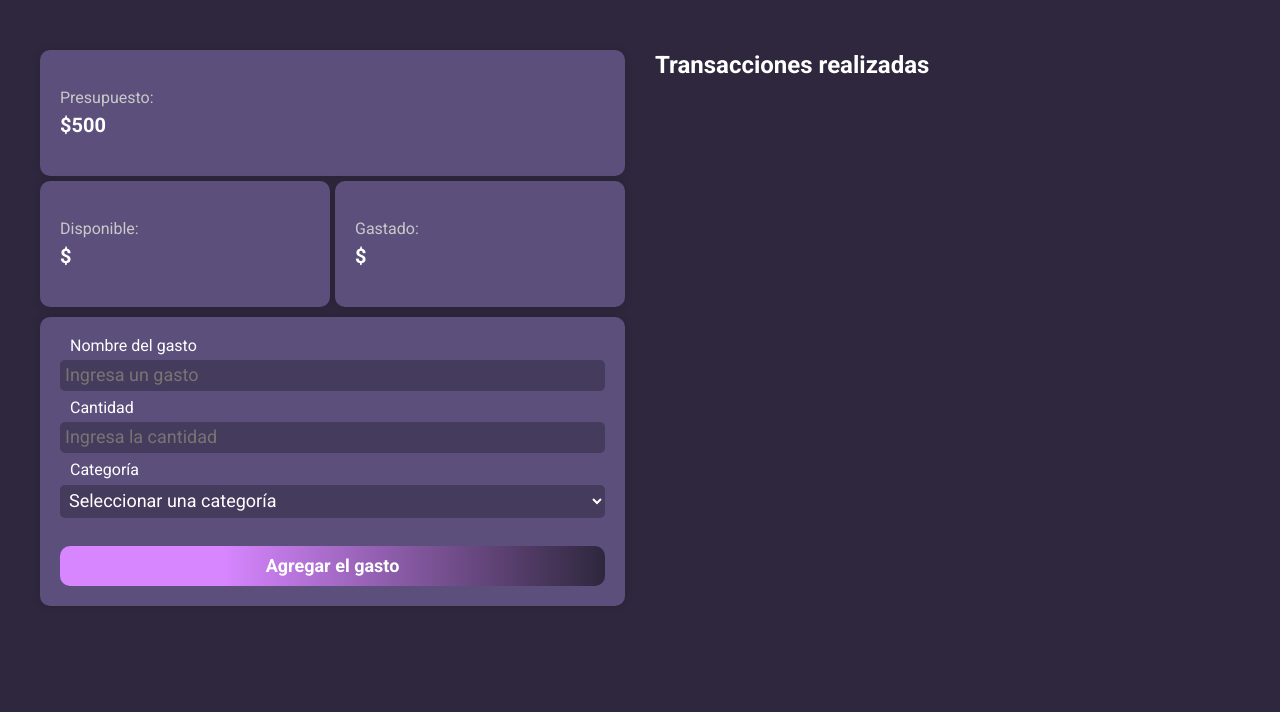
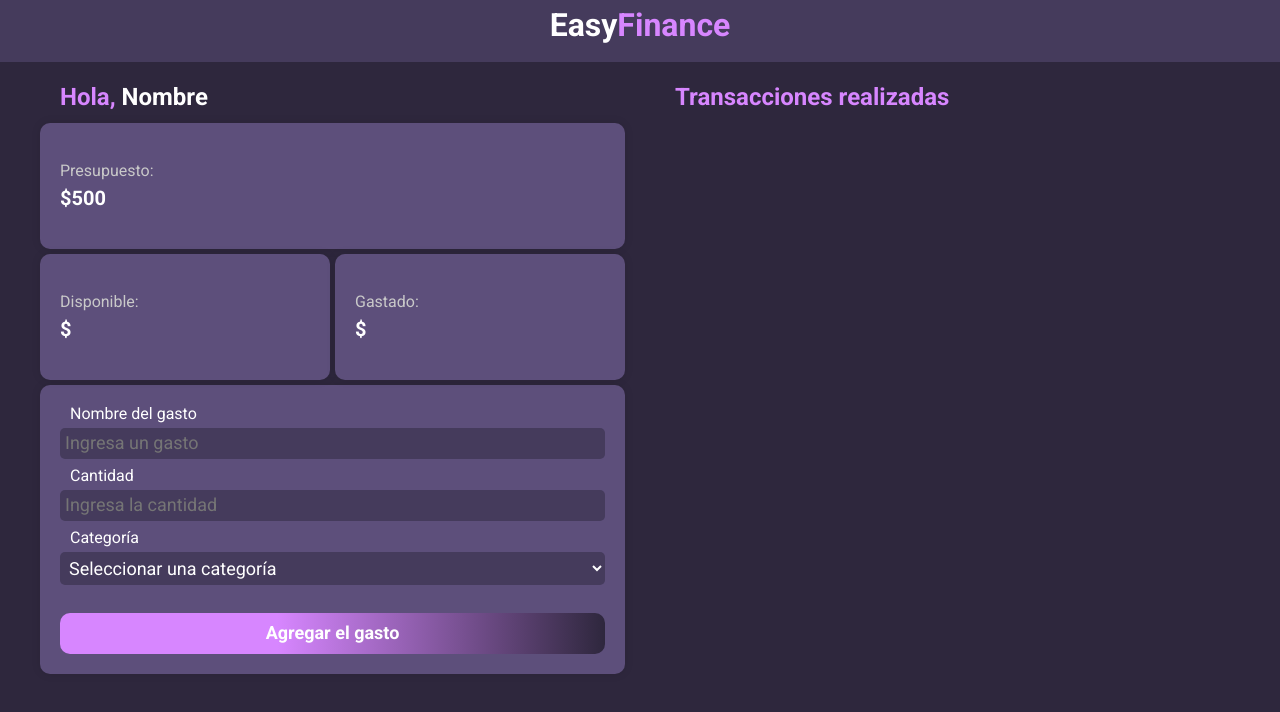
Before and after one commit to ElielM9/EasyFinance-AdminPresupuesto-POO, a website: page src/views/index.html in a window 1280 px wide. Drawn offline with nearby package versions, Linux system fonts and the light colour scheme; files that its build step writes are made by us from their sources.

Commit message:
Agregadas mejoras en el diseño

```diff
--- a/src/scss/base/_typography.scss
+++ b/src/scss/base/_typography.scss
@@ -20,7 +20,9 @@ h3 {
 }
 
 [class$="__heading"] {
-  margin: 2rem 0;
+  margin: 1rem 2rem;
+  margin-top: 0;
+  color: var.$secondary-color;
 }
 
 a {
--- a/src/scss/components/_budgetForm.scss
+++ b/src/scss/components/_budgetForm.scss
@@ -35,11 +35,7 @@
 
   &__btn {
     @include mix.button(
-      linear-gradient(
-        90deg,
-        rgba(215, 134, 255, 1) 30%,
-        rgba(46, 39, 61, 1) 100%
-      ),
+      linear-gradient(90deg, var.$secondary-color 40%, var.$primary-color 100%),
       var.$white
     );
   }
--- a/src/scss/config/_variables.scss
+++ b/src/scss/config/_variables.scss
@@ -9,6 +9,7 @@ $primary-font: "Roboto", sans-serif;
 
 // Colors
 $primary-color: #2e273d;
+$secondary-color: #d786ff;
 $black: #111;
 $white: #ffffff;
 $darkGray: #c9c9c9;
--- a/src/scss/layout/_budgetSection.scss
+++ b/src/scss/layout/_budgetSection.scss
@@ -2,11 +2,9 @@
 @use "config/mixins" as mix;
 
 .budget {
-  &__grid {
-    @include mix.grid(1, 3rem);
-
-    @include mix.tablet {
-      @include mix.grid(2, 3rem);
+  &__heading {
+    &--name {
+      color: var.$white;
     }
   }
 
@@ -15,6 +13,6 @@
     grid-auto-flow: dense;
     grid-template-columns: repeat(2, 1fr);
     gap: 0.5rem;
-    margin-bottom: 1rem;
+    margin-bottom: 0.5rem;
   }
 }
--- /dev/null
+++ b/src/scss/layout/_header.scss
@@ -0,0 +1,15 @@
+@use "config/variables" as var;
+
+.header {
+  padding: 0.5rem 0;
+  background-color: lighten(var.$primary-color, 10%);
+
+  &__heading {
+    color: var.$white;
+    text-align: center;
+
+    &--color {
+      color: var.$secondary-color;
+    }
+  }
+}
--- a/src/scss/layout/_index.scss
+++ b/src/scss/layout/_index.scss
@@ -1,2 +1,3 @@
+@forward "header";
 @forward "main";
 @forward "budgetSection";
--- a/src/scss/layout/_main.scss
+++ b/src/scss/layout/_main.scss
@@ -3,5 +3,18 @@
 
 .main {
   border-radius: 1rem;
-  padding: 5rem 0;
+  padding: 1rem 0;
+  min-height: 100vh;
+
+  @include mix.tablet {
+    padding: 2rem 0;
+  }
+
+  &__grid {
+    @include mix.grid(1, 1.5rem);
+
+    @include mix.desktop {
+      @include mix.grid(2, 3rem);
+    }
+  }
 }
--- a/src/views/index.html
+++ b/src/views/index.html
@@ -14,10 +14,18 @@
     <link rel="stylesheet" href="styles/styles.css" />
   </head>
   <body>
+    <header class="header">
+      <h2 class="header__heading">
+        Easy<span class="header__heading--color">Finance</span>
+      </h2>
+    </header>
     <main class="main main__container">
-      <div class="budget budget__grid">
-        <div class="budget__content">
-          <div id="budgetCards" class="budget__cards">
+      <div class="main__grid">
+        <div class="budget">
+          <h3 class="budget__heading">
+            Hola, <span class="budget__heading--name">Nombre</span>
+          </h3>
+          <div class="budget__cards" id="budgetCards">
             <div class="budget-card">
               <p class="budget-card__text">
                 Presupuesto: <span id="budgetCardTotal">$500</span>
@@ -35,7 +43,7 @@
             </div>
           </div>
 
-          <form action="#" class="budget-form" id="budget-form">
+          <form class="budget-form" id="budgetForm" action="#">
             <div class="budget-form__field">
               <label for="expense" class="budget-form__label"
                 >Nombre del gasto</label
@@ -71,11 +79,11 @@
           </form>
         </div>
 
-        <div class="budget__content">
-          <h3 class="">Transacciones realizadas</h3>
+        <div class="expenses">
+          <h3 class="expenses__heading">Transacciones realizadas</h3>
 
-          <div id="gastos">
-            <ul class="list-group"></ul>
+          <div id="expenses">
+            <ul class=""></ul>
           </div>
         </div>
       </div>
```
Also changed, not shown: public/index.html (+1 -1 lines), public/styles/styles.css, 2 other files.
